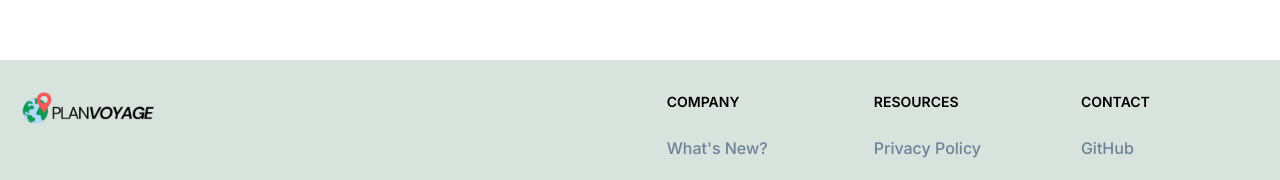
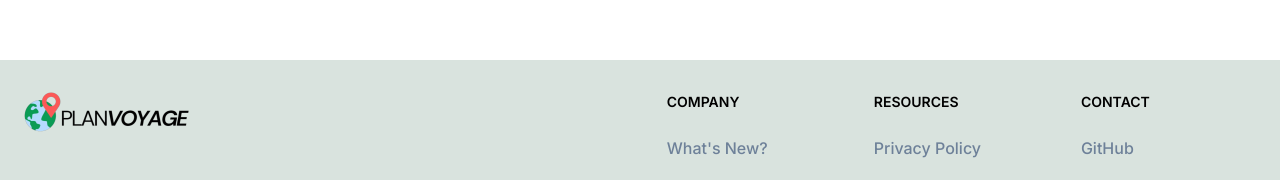
Before and after one commit to mnovok/HCI, a Next.js app in the folder semester-project/: page / in a window 1280 px wide. Shown: the part 2392-2572 px from the top of the page. Built offline with nearby package versions, Linux system fonts and the light colour scheme.

Commit message:
Update layout.tsx

```diff
--- a/semester-project/src/app/layout.tsx
+++ b/semester-project/src/app/layout.tsx
@@ -43,7 +43,7 @@ export default function RootLayout({
               <div className="md:flex md:justify-between">
                 <div className="mb-6 md:mb-0">
                     <a href="" className="flex items-center">
-                        <img src={logo.src} className="h-8 mr-3" alt="PlanVoyage Logo" />
+                      <Image src={logo} alt="Logo"/>
                     </a>
                 </div>
                 <div className="grid grid-cols-2 gap-8 sm:gap-6 sm:grid-cols-3">
```
